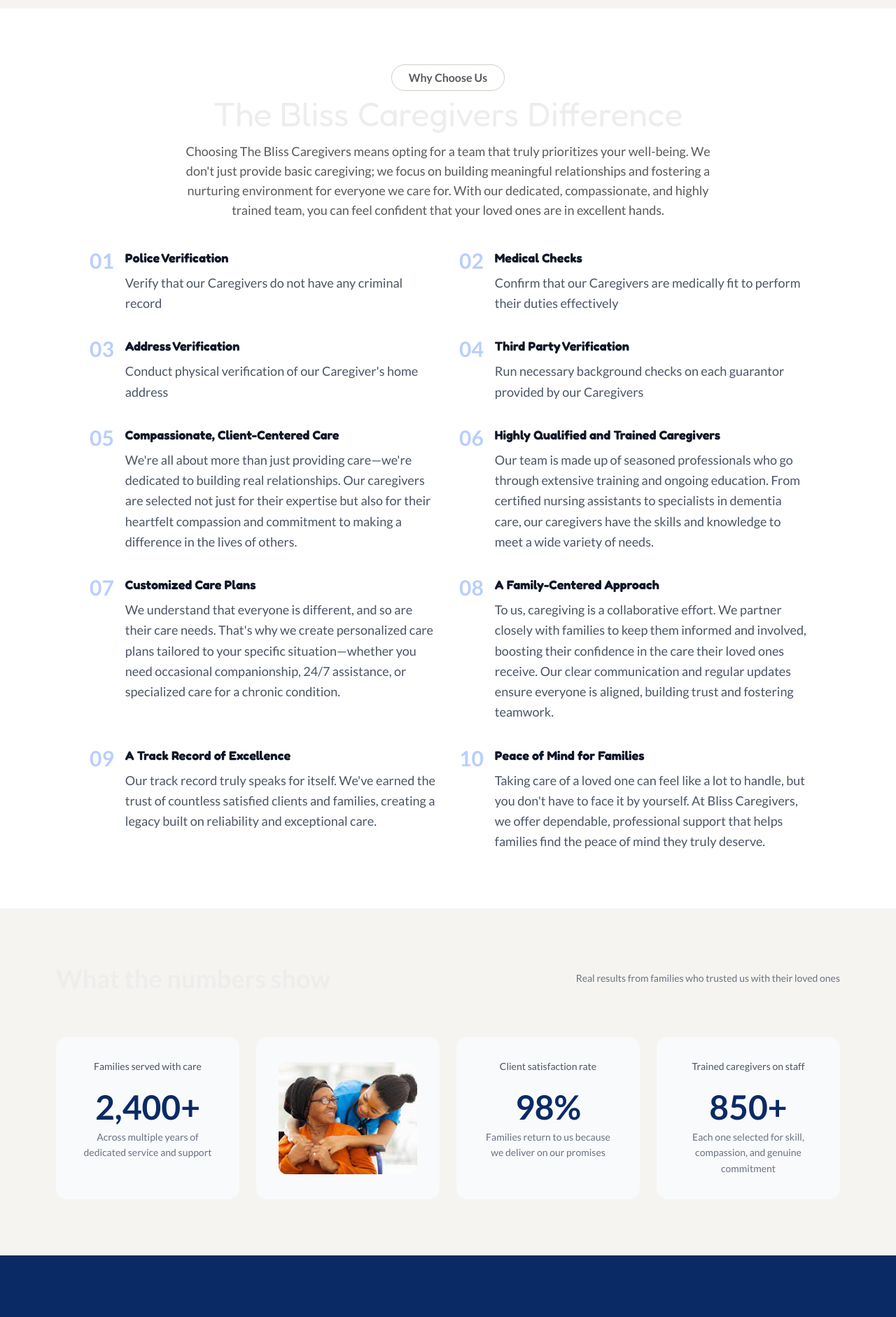
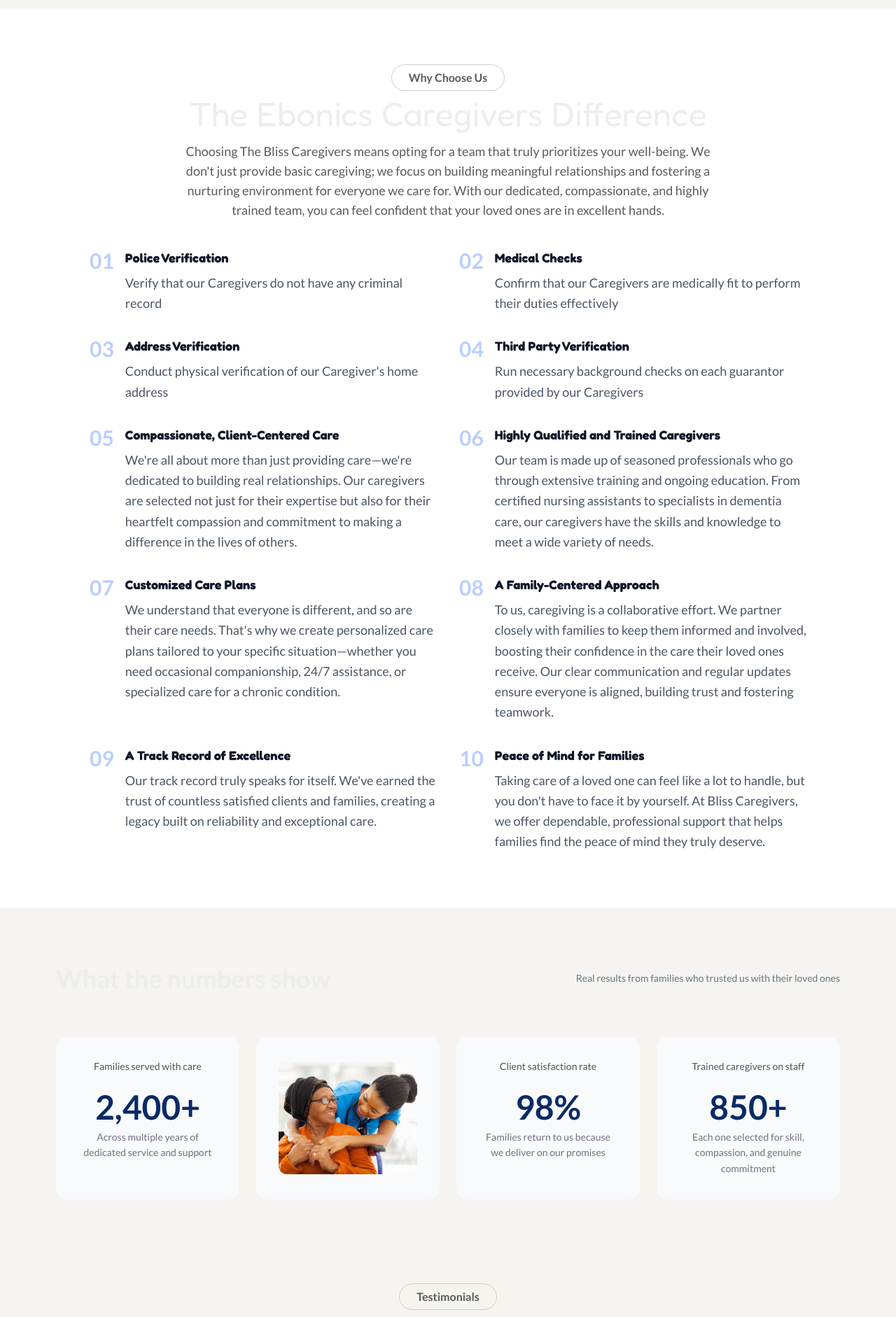
Before and after one commit to codedbyelijah/ebonics-web-app, a Next.js app: page /about-us in a window 1280 px wide. Shown: the part 1620-3502 px from the top of the page at 70% size. Built offline with nearby package versions, Linux system fonts and the light colour scheme.

Commit message:
make so chages in the why section

```diff
--- a/app/about-us/page.tsx
+++ b/app/about-us/page.tsx
@@ -1,4 +1,4 @@
-import { CTABanner } from "@/components";
+import { CTABanner, Testimonial } from "@/components";
 import Hero from "./hero";
 import About from "./about";
 import Values from "./values";
@@ -13,6 +13,7 @@
       <Values />
       <WhyChooseUs />
       <Statistics />
+      <Testimonial />
       <CTABanner />
     </>
   );
--- a/app/about-us/why-choose-us.tsx
+++ b/app/about-us/why-choose-us.tsx
@@ -68,7 +68,7 @@
         <div className="text-center mb-10">
           <span className="tag">Why Choose Us</span>
           <h2 className="text-3xl md:text-5xl font-medium font-fredoka mt-2">
-            The Bliss Caregivers Difference
+            The Ebonics Caregivers Difference
           </h2>
           <p className="text-lg text-text-light max-w-3xl mx-auto mt-4">
             Choosing The Bliss Caregivers means opting for a team that truly
```
